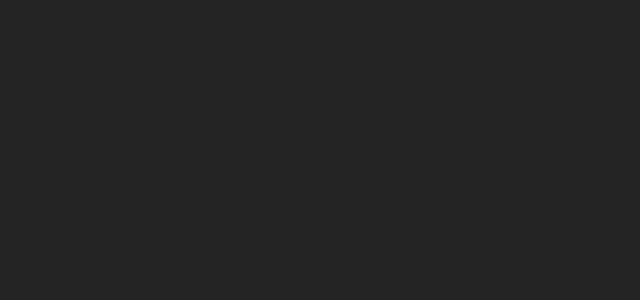
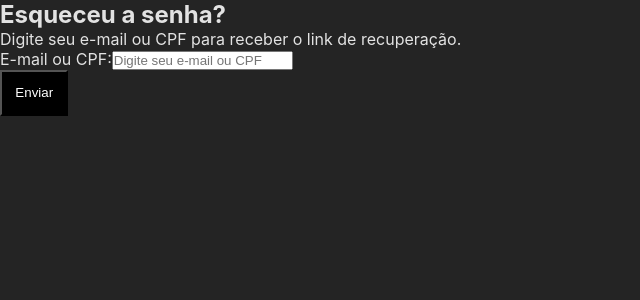
Before and after one commit to marcosbrienze6/school-front, a React (Vite) app: page /forgot-password in a window 1280 px wide. Before the commit this address had no page. Shown: the top 300 px of the page, without its empty margins (0-640 px from the left). Built offline with nearby package versions, Linux system fonts and the light colour scheme.

Commit message:
password reset request logic

```diff
--- a/src/App.jsx
+++ b/src/App.jsx
@@ -2,6 +2,7 @@ import React from "react";
 import { BrowserRouter as Router, Route, Routes } from "react-router-dom";
 import Home from "./pages/Home";
 import Login from "./components/Login";
+import ForgotPassword from "./components/ForgotPassword";
 
 function App() {
   return (
@@ -9,6 +10,7 @@ function App() {
       <Routes>
         <Route path="/" element={<Home />} />
         <Route path="/login" element={<Login />} />
+        <Route path="/forgot-password" element={<ForgotPassword />} />
       </Routes>
     </Router>
   );
--- /dev/null
+++ b/src/components/ForgotPassword.jsx
@@ -0,0 +1,60 @@
+import React, { useState } from "react";
+
+const ForgotPassword = () => {
+  const [email, setEmail] = useState("");
+  const [message, setMessage] = useState("");
+  const [errorMessage, setErrorMessage] = useState("");
+
+  const handleForgotPassword = async (e) => {
+    e.preventDefault();
+    try {
+      const response = await fetch(
+        "http://localhost:8000/api/auth/password/reset-request",
+        {
+          method: "POST",
+          headers: {
+            "Content-Type": "application/json",
+          },
+          body: JSON.stringify({ email }),
+        }
+      );
+
+      if (response.ok) {
+        const data = await response.json();
+        setMessage(data.message || "E-mail de recuperação enviado!");
+        setErrorMessage("");
+      } else {
+        const error = await response.json();
+        setErrorMessage(error.error || "Erro ao solicitar recuperação.");
+        setMessage("");
+      }
+    } catch (err) {
+      setErrorMessage("Erro ao conectar com o servidor.");
+      setMessage("");
+    }
+  };
+
+  return (
+    <form onSubmit={handleForgotPassword}>
+      <h2>Esqueceu a senha?</h2>
+      <p>Digite seu e-mail ou CPF para receber o link de recuperação.</p>
+      <div>
+        <label htmlFor="email">E-mail ou CPF:</label>
+        <input
+          type="text"
+          id="email"
+          name="email"
+          placeholder="Digite seu e-mail ou CPF"
+          value={email}
+          onChange={(e) => setEmail(e.target.value)}
+          required
+        />
+      </div>
+      <button type="submit">Enviar</button>
+      {message && <p style={{ color: "green" }}>{message}</p>}
+      {errorMessage && <p style={{ color: "red" }}>{errorMessage}</p>}
+    </form>
+  );
+};
+
+export default ForgotPassword;
--- a/src/components/Login.jsx
+++ b/src/components/Login.jsx
@@ -1,5 +1,6 @@
 import React, { useState } from "react";
 import { useNavigate } from "react-router-dom";
+import { Link } from "react-router-dom";
 
 const Login = () => {
   const [email, setEmail] = useState("");
@@ -60,7 +61,7 @@ const Login = () => {
       </div>
       <button type="submit">Entrar</button>
       <div>
-        <a href="/forgot-password">Esqueceu a senha?</a>
+        <Link to="/forgot-password">Esqueceu a senha?</Link>
       </div>
       {errorMessage && <p style={{ color: "red" }}>{errorMessage}</p>}
     </form>
--- a/src/index.css
+++ b/src/index.css
@@ -15,3 +15,9 @@
   margin: 0;
   padding: 0;
 }
+
+button {
+  background-color: black;
+  color: white;
+  padding: 1em;
+}
```
